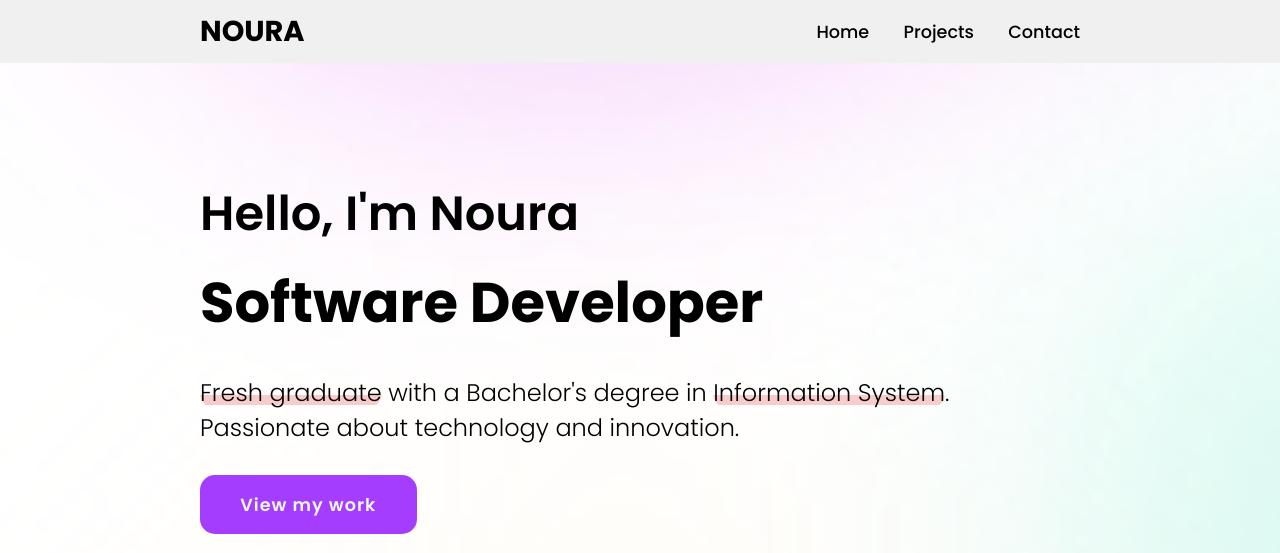
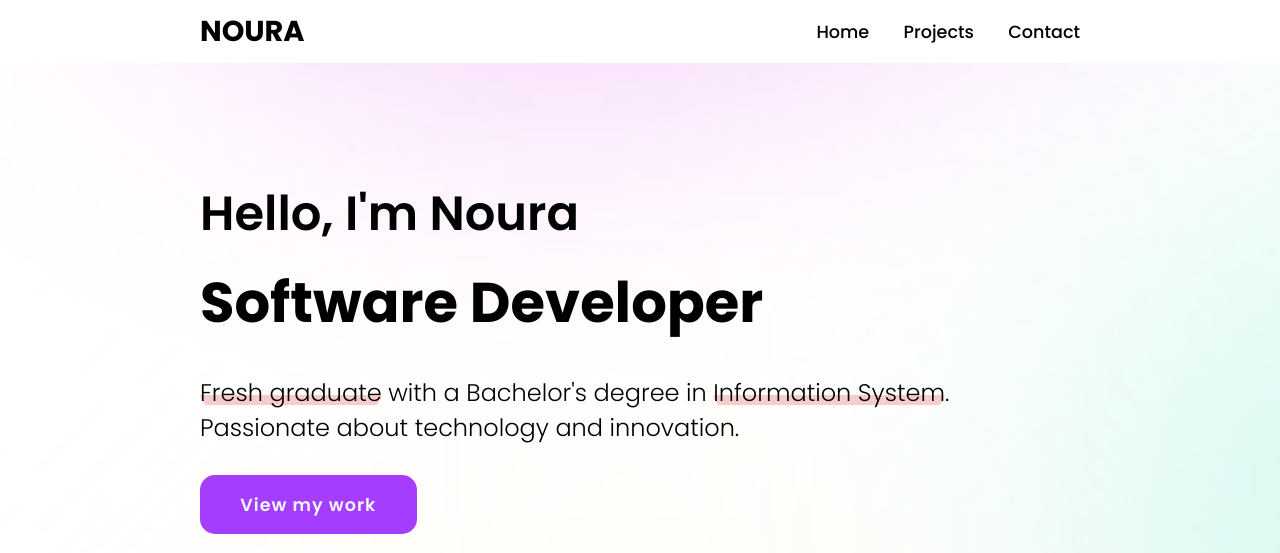
Before and after one commit to iNouis/Portfolio, a plain HTML site: page index.html in a window 1280 px wide. Shown: the top 553 px of the page. Drawn offline with Linux system fonts and the light colour scheme.

Commit message:
update header color

```diff
--- a/style.css
+++ b/style.css
@@ -11,7 +11,7 @@
 }
 
 header{
-background-color: #f0f0f0;
+background-color: white;
 width: 100%; /* takes all the page width*/
 position: fixed; /*fixed header while moving*/
 z-index: 999;
```
